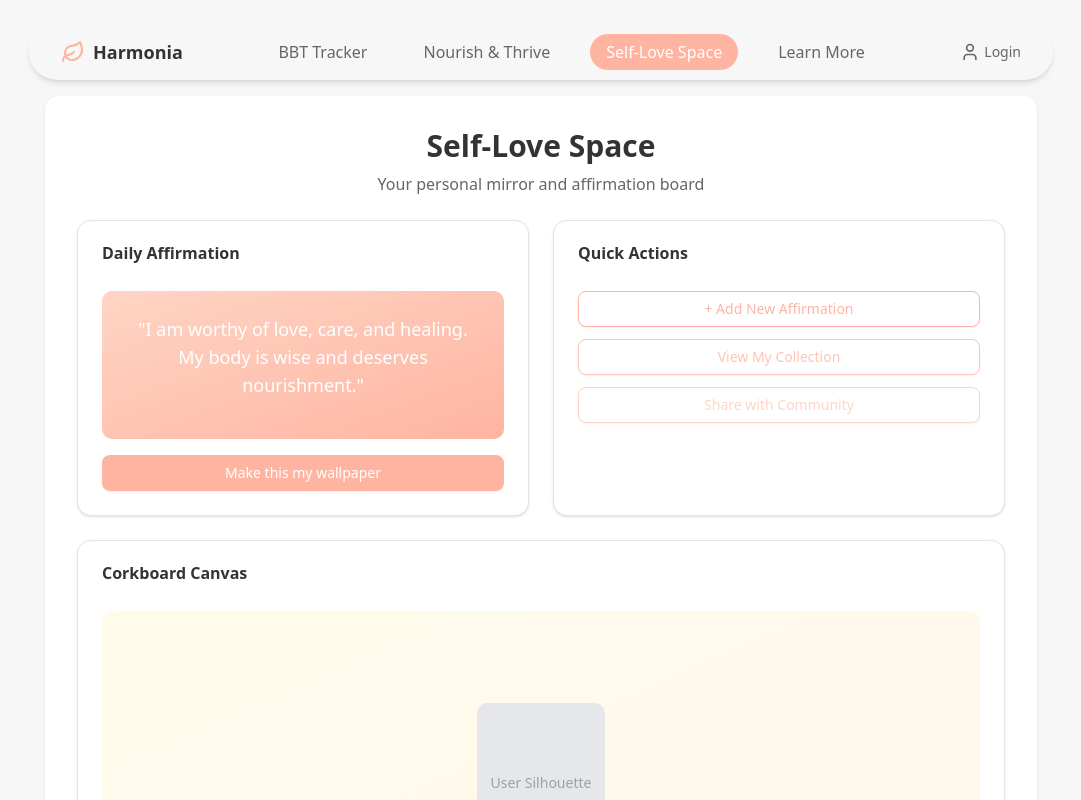
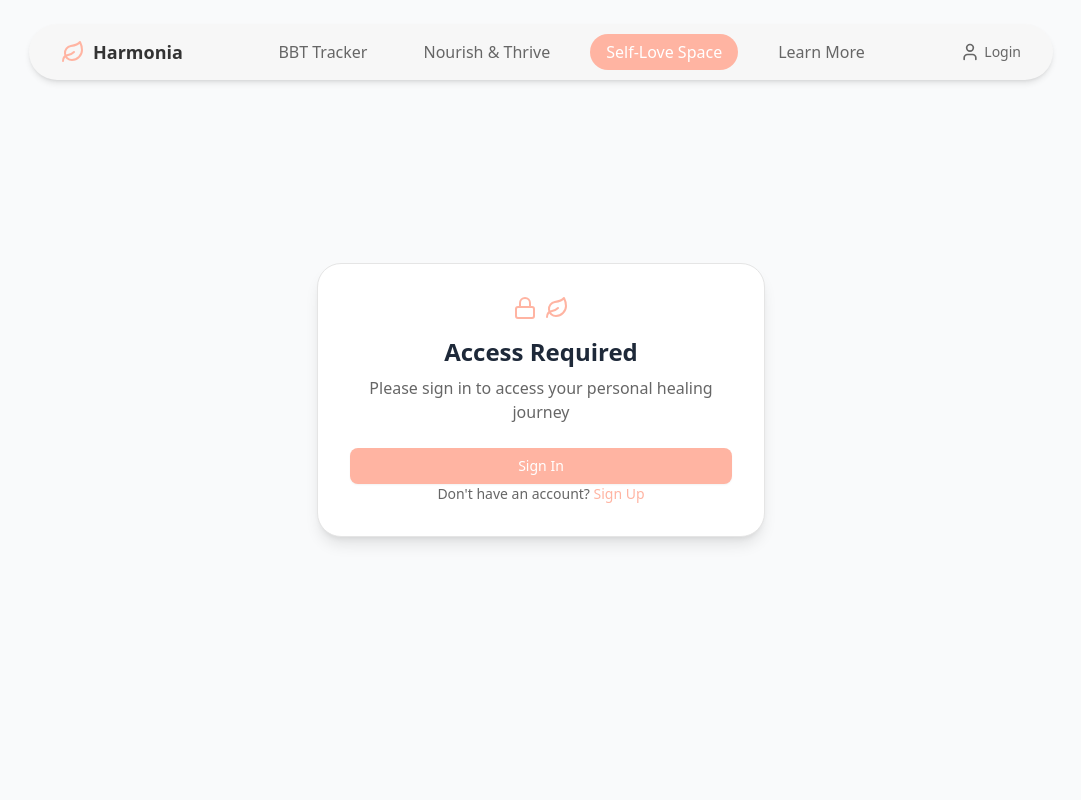
Before and after one commit to happiestbee/hophacks25, a Next.js app in the folder fha-recovery-app/: page /self-love-space in a window 1280 px wide. Shown: the top 800 px of the page, without its empty margins (99-1180 px from the left). Built offline with nearby package versions, Linux system fonts and the light colour scheme; no server answers.

Commit message:
Add authentication protection

```diff
--- a/fha-recovery-app/src/app/bbt-tracker/page.tsx
+++ b/fha-recovery-app/src/app/bbt-tracker/page.tsx
@@ -1,10 +1,12 @@
 import PageLayout from '@/components/layout/PageLayout'
 import { Card, CardContent, CardHeader, CardTitle } from '@/components/ui/card'
 import { Button } from '@/components/ui/button'
+import ProtectedRoute from '@/components/auth/ProtectedRoute'
 
 export default function BBTTracker() {
   return (
-    <PageLayout>
+    <ProtectedRoute>
+      <PageLayout>
       <div className="space-y-6">
         <div className="text-center space-y-2">
           <h1 className="text-3xl font-bold text-[#333333]">BBT Tracker</h1>
@@ -64,6 +66,7 @@ export default function BBTTracker() {
           </CardContent>
         </Card>
       </div>
-    </PageLayout>
+      </PageLayout>
+    </ProtectedRoute>
   )
 }
--- a/fha-recovery-app/src/app/layout.tsx
+++ b/fha-recovery-app/src/app/layout.tsx
@@ -3,6 +3,7 @@ import { Inter } from 'next/font/google'
 import './globals.css'
 import Navbar from '@/components/layout/Navbar'
 import AuthProvider from '@/components/providers/session-provider'
+import ConditionalNavbar from '@/components/layout/ConditionalNavbar'
 
 const inter = Inter({
   subsets: ['latin'],
@@ -24,7 +25,7 @@ export default function RootLayout({
     <html lang="en">
       <body className={`${inter.variable} font-sans antialiased`}>
         <AuthProvider>
-          <Navbar />
+          <ConditionalNavbar />
           {children}
         </AuthProvider>
       </body>
--- a/fha-recovery-app/src/app/learn-more/page.tsx
+++ b/fha-recovery-app/src/app/learn-more/page.tsx
@@ -1,9 +1,11 @@
 import PageLayout from '@/components/layout/PageLayout'
 import { Card, CardContent, CardHeader, CardTitle } from '@/components/ui/card'
+import ProtectedRoute from '@/components/auth/ProtectedRoute'
 
 export default function LearnMore() {
   return (
-    <PageLayout>
+    <ProtectedRoute>
+      <PageLayout>
       <div className="space-y-6">
         <div className="text-center space-y-2">
           <h1 className="text-3xl font-bold text-[#333333]">Learn More</h1>
@@ -22,6 +24,7 @@ export default function LearnMore() {
           </CardContent>
         </Card>
       </div>
-    </PageLayout>
+      </PageLayout>
+    </ProtectedRoute>
   )
 }
--- a/fha-recovery-app/src/app/login/page.tsx
+++ b/fha-recovery-app/src/app/login/page.tsx
@@ -28,7 +28,7 @@ export default function LoginPage() {
         {/* Header with logo and title */}
         <div className="text-center mb-8">
           <div className="flex items-center justify-center gap-2 mb-2">
-            <Leaf className="w-6 h-6 text-teal-500" />
+            <Leaf className="w-6 h-6 text-[#FFB4A2]" />
             <h1 className="text-2xl font-semibold text-gray-800">Harmonia Login</h1>
           </div>
         </div>
@@ -42,7 +42,7 @@ export default function LoginPage() {
               placeholder="Email"
               value={email}
               onChange={(e: React.ChangeEvent<HTMLInputElement>) => setEmail(e.target.value)}
-              className="w-full h-12 px-4 bg-gray-50 border-0 rounded-xl text-gray-700 placeholder-gray-400 focus:bg-white focus:ring-2 focus:ring-teal-200"
+              className="w-full h-12 px-4 bg-gray-50 border-0 rounded-xl text-gray-700 placeholder-gray-400 focus:bg-white focus:ring-2 focus:ring-[#FFB4A2]/30"
               required
             />
           </div>
@@ -54,7 +54,7 @@ export default function LoginPage() {
               placeholder="Password"
               value={password}
               onChange={(e: React.ChangeEvent<HTMLInputElement>) => setPassword(e.target.value)}
-              className="w-full h-12 px-4 bg-gray-50 border-0 rounded-xl text-gray-700 placeholder-gray-400 focus:bg-white focus:ring-2 focus:ring-teal-200"
+              className="w-full h-12 px-4 bg-gray-50 border-0 rounded-xl text-gray-700 placeholder-gray-400 focus:bg-white focus:ring-2 focus:ring-[#FFB4A2]/30"
               required
             />
           </div>
@@ -62,7 +62,7 @@ export default function LoginPage() {
           {/* Login Button */}
           <Button
             type="submit"
-            className="w-full h-12 bg-teal-500 hover:bg-teal-600 text-white font-medium rounded-xl transition-colors"
+            className="w-full h-12 bg-[#FFB4A2] hover:bg-[#FF9F8A] text-white font-medium rounded-xl transition-colors"
           >
             Login
           </Button>
@@ -106,7 +106,7 @@ export default function LoginPage() {
         <div className="text-center mt-6">
           <p className="text-sm text-gray-500">
             Don't have an account?{' '}
-            <Link href="/signup" className="text-teal-500 hover:text-teal-600 font-medium">
+            <Link href="/signup" className="text-[#FFB4A2] hover:text-[#FF9F8A] font-medium">
               Sign Up
             </Link>
           </p>
--- a/fha-recovery-app/src/app/nourish-thrive/page.tsx
+++ b/fha-recovery-app/src/app/nourish-thrive/page.tsx
@@ -2,6 +2,7 @@
 
 import { useState } from 'react'
 import PageLayout from '@/components/layout/PageLayout'
+import ProtectedRoute from '@/components/auth/ProtectedRoute'
 import { Card, CardContent, CardHeader, CardTitle } from '@/components/ui/card'
 import { Button } from '@/components/ui/button'
 import { FHANutritionCalculator } from '@/lib/nutrition-calculator'
@@ -253,7 +254,8 @@ export default function NourishThrive() {
   }
 
   return (
-    <PageLayout>
+    <ProtectedRoute>
+      <PageLayout>
       <div className="space-y-6">
         <div className="text-center space-y-2">
           <h1 className="text-3xl font-bold text-[#333333]">Nourish & Thrive</h1>
@@ -379,6 +381,7 @@ export default function NourishThrive() {
         mealTitle={selectedMealForAnalysis?.meal_type ? `${selectedMealForAnalysis.meal_type} meal` : "Your Meal"}
         error={selectedMealForAnalysis?.error}
       />
-    </PageLayout>
+      </PageLayout>
+    </ProtectedRoute>
   )
 }
--- a/fha-recovery-app/src/app/page.tsx
+++ b/fha-recovery-app/src/app/page.tsx
@@ -224,8 +224,8 @@ export default function Home() {
               <Button
                 className="px-8 py-3 text-lg font-semibold rounded-xl bg-[#FFB4A2] hover:bg-[#FF9F8A] text-white shadow-lg hover:shadow-xl transition-all duration-300"
                 onClick={() => {
-                  // Navigate to sign-in page (you can replace this with actual routing)
-                  window.location.href = '/signin'
+                  // Navigate to signup page
+                  window.location.href = '/login'
                 }}
               >
                 Start Your Journey
--- a/fha-recovery-app/src/app/self-love-space/page.tsx
+++ b/fha-recovery-app/src/app/self-love-space/page.tsx
@@ -1,10 +1,12 @@
 import PageLayout from '@/components/layout/PageLayout'
 import { Card, CardContent, CardHeader, CardTitle } from '@/components/ui/card'
 import { Button } from '@/components/ui/button'
+import ProtectedRoute from '@/components/auth/ProtectedRoute'
 
 export default function SelfLoveSpace() {
   return (
-    <PageLayout>
+    <ProtectedRoute>
+      <PageLayout>
       <div className="space-y-6">
         <div className="text-center space-y-2">
           <h1 className="text-3xl font-bold text-[#333333]">Self-Love Space</h1>
@@ -64,6 +66,7 @@ export default function SelfLoveSpace() {
           </CardContent>
         </Card>
       </div>
-    </PageLayout>
+      </PageLayout>
+    </ProtectedRoute>
   )
 }
--- /dev/null
+++ b/fha-recovery-app/src/components/auth/ProtectedRoute.tsx
@@ -0,0 +1,71 @@
+'use client'
+
+import { useSession } from 'next-auth/react'
+import { useRouter } from 'next/navigation'
+import { useEffect } from 'react'
+import { Card } from '@/components/ui/card'
+import { Button } from '@/components/ui/button'
+import { Leaf, Lock } from 'lucide-react'
+import Link from 'next/link'
+
+interface ProtectedRouteProps {
+  children: React.ReactNode
+}
+
+export default function ProtectedRoute({ children }: ProtectedRouteProps) {
+  const { data: session, status } = useSession()
+  const router = useRouter()
+
+  // Show loading state while session is being fetched
+  if (status === 'loading') {
+    return (
+      <div className="min-h-screen bg-gray-50 flex items-center justify-center">
+        <div className="text-center space-y-4">
+          <Leaf className="w-8 h-8 text-[#FFB4A2] mx-auto animate-pulse" />
+          <p className="text-[#666666]">Loading...</p>
+        </div>
+      </div>
+    )
+  }
+
+  // If user is not authenticated, show login prompt
+  if (!session) {
+    return (
+      <div className="min-h-screen bg-gray-50 flex items-center justify-center p-4">
+        <Card className="w-full max-w-md p-8 bg-white rounded-3xl shadow-lg text-center">
+          <div className="space-y-6">
+            <div className="flex items-center justify-center gap-2 mb-4">
+              <Lock className="w-6 h-6 text-[#FFB4A2]" />
+              <Leaf className="w-6 h-6 text-[#FFB4A2]" />
+            </div>
+
+            <div className="space-y-2">
+              <h1 className="text-2xl font-semibold text-gray-800">Access Required</h1>
+              <p className="text-[#666666]">
+                Please sign in to access your personal healing journey
+              </p>
+            </div>
+
+            <div className="space-y-3">
+              <Link href="/login">
+                <Button className="w-full bg-[#FFB4A2] hover:bg-[#FF9F8A] text-white">
+                  Sign In
+                </Button>
+              </Link>
+
+              <div className="text-sm text-[#666666]">
+                Don't have an account?{' '}
+                <Link href="/signup" className="text-[#FFB4A2] hover:text-[#FF9F8A] font-medium">
+                  Sign Up
+                </Link>
+              </div>
+            </div>
+          </div>
+        </Card>
+      </div>
+    )
+  }
+
+  // If user is authenticated, render the protected content
+  return <>{children}</>
+}
--- /dev/null
+++ b/fha-recovery-app/src/components/layout/ConditionalNavbar.tsx
@@ -0,0 +1,20 @@
+'use client'
+
+import { usePathname } from 'next/navigation'
+import Navbar from './Navbar'
+
+export default function ConditionalNavbar() {
+  const pathname = usePathname()
+
+  // Hide navbar on these routes
+  const hideNavbarRoutes = ['/', '/login', '/signup']
+
+  // Check if current path should hide navbar
+  const shouldHideNavbar = hideNavbarRoutes.includes(pathname)
+
+  if (shouldHideNavbar) {
+    return null
+  }
+
+  return <Navbar />
+}
```
Also changed, not shown: fha-recovery-app/src/app/signup/page.tsx (+6 -6 lines).
